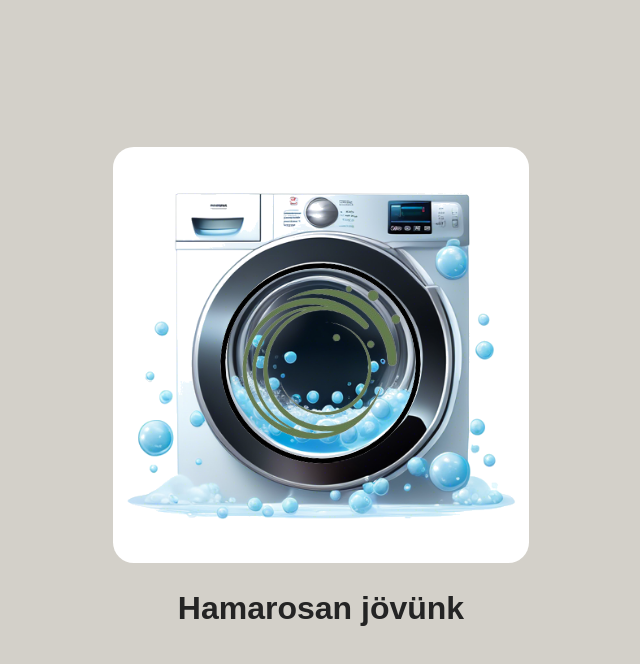
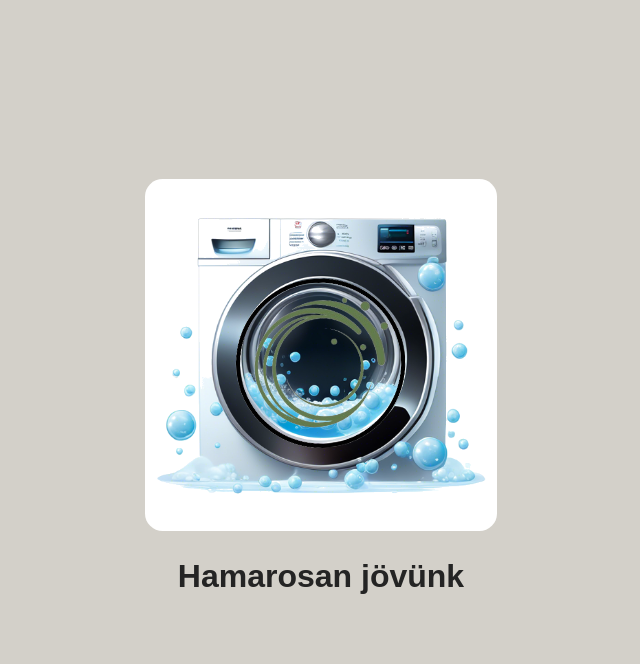
Before and after one commit to PerlaLaundry/laundry, a React (Vite) app: page / in a window 1280 px wide. Shown: the top 664 px of the page, without its empty margins (319-959 px from the left). Built offline with nearby package versions, Linux system fonts and the light colour scheme.

Commit message:
minor spinner alignment

```diff
--- a/src/App.scss
+++ b/src/App.scss
@@ -1,6 +1,6 @@
 @use "styles/variables" as *;
 
-$size: 26rem;
+$size: 22rem;
 
 .homepage {
   @include center;
@@ -44,8 +44,8 @@ $size: 26rem;
     .favico {
       z-index: 2; // Ensure this is higher than the machine image
       position: absolute; // Ensure z-index works
-      top: 7rem;
-      left: 6.5rem;
+      top: 6rem;
+      left: 5.5rem;
       width: $size / 2;
       height: $size / 2;
     }
```
